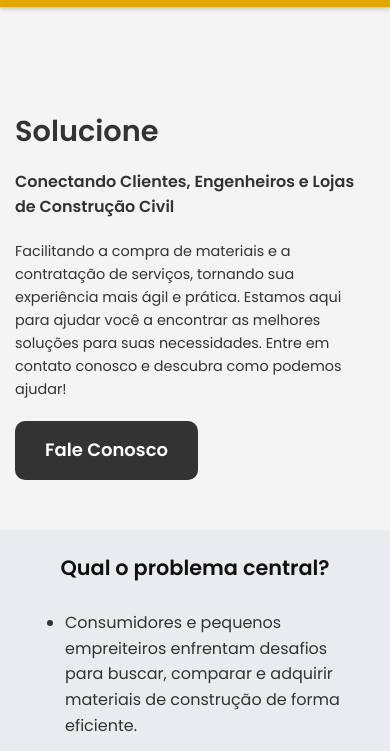
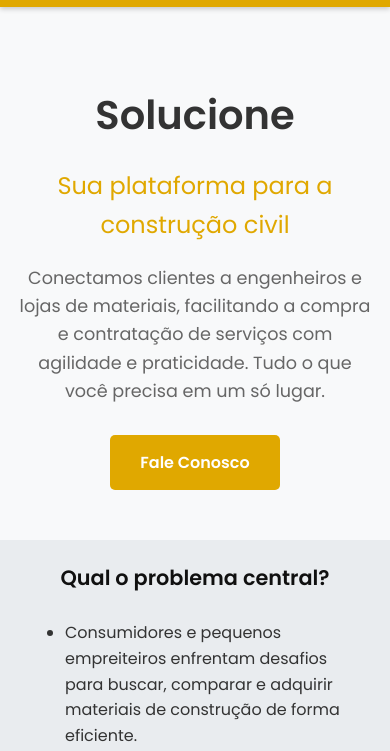
Before and after one commit to Luumano/Solucione, a plain HTML site: page index.html in a window 390 px wide. Shown: the part 67-818 px from the top of the page. Drawn offline with Linux system fonts and the light colour scheme.

Commit message:
Atualização no css e na index

```diff
--- a/css/style.css
+++ b/css/style.css
@@ -77,21 +77,63 @@ section {
 }
 
 /* Estilo para o cabeçalho */
-/* Container que alinha o texto e a imagem lado a lado */
+/* Estilos para o Cabeçalho (Header) */
+#inicio {
+    background-color: #f8f9fa; /* Fundo suave */
+    /* min-height: 80vh; /* Altura mínima para ocupar a maior parte da tela */
+    display: flex;
+    align-items: center; /* Centraliza o conteúdo verticalmente */
+    justify-content: center;
+    /* padding: 20px; */
+}
+
 .header-content {
     display: flex;
-    align-items: center; /* Alinha os itens verticalmente no centro */
-    justify-content: center; /* Centraliza os itens horizontalmente */
-    gap: 50px; /* Adiciona um espaço entre o texto e a imagem */
-    flex-wrap: wrap; /* Permite que os itens quebrem a linha em telas menores */
-    text-align: left; /* Alinha o texto à esquerda dentro do seu contêiner */
+    flex-direction: row; /* Layout padrão */
+    align-items: center;
+    justify-content: space-between;
+    max-width: 1200px;
+    width: 100%;
+    gap: 40px;
 }
 
-/* Estilo para a imagem do mascote no cabeçalho */
 .mascote-header {
-    max-width: 600px; /* Define um tamanho máximo para a imagem */
+    flex: 1;
+    max-width: 500px; /* Controla o tamanho do mascote */
     height: auto;
+    animation: fadeIn 2s ease-in-out; /* Adiciona uma animação */
 }
+
+/* Animação para o mascote */
+@keyframes fadeIn {
+    from {
+        opacity: 0;
+        transform: translateY(20px);
+    }
+    to {
+        opacity: 1;
+        transform: translateY(0);
+    }
+}
+
+/* Estilo para o botão "Fale Conosco" */
+.btn-cta-inicio {
+    display: inline-block;
+    background-color: #e0a800;
+    color: #fff;
+    padding: 15px 30px;
+    border-radius: 5px;
+    text-decoration: none;
+    font-weight: bold;
+    font-size: 1em;
+    transition: background-color 0.3s ease;
+    border: none;
+}
+
+.btn-cta-inicio:hover {
+    background-color: #ffc107;
+}
+
 
 /* Ajuste o alinhamento de texto para o contêiner de texto */
 .header-text {
@@ -115,24 +157,30 @@ header img {
     height: auto;
 }
 
-header h1 {
-    font-size: 3.5em;
-    margin: 0;
-    font-weight: 600;
+.header-text {
+    flex: 1;
+    text-align: left;
 }
 
-header h2 {
-    font-size: 1.8em;
-    margin-top: 15px;
-    max-width: 800px;
-    margin-left: auto;
-    margin-right: auto;
+.header-text h1 {
+    font-size: 4em;
+    color: #333;
+    margin-bottom: 10px;
+    font-weight: 800;
 }
 
-header p {
-    font-size: 1.2em;
-    margin: 20px auto;
-    max-width: 700px;
+.header-text h2 {
+    font-size: 1.8em;
+    color: #e0a800; /* Cor de destaque */
+    margin-bottom: 20px;
+    font-weight: 500;
+}
+
+.header-text p {
+    font-size: 1.1em;
+    color: #666;
+    line-height: 1.6;
+    margin-bottom: 30px;
 }
 
 /* Botão de Chamada para Ação (CTA) */
@@ -153,23 +201,6 @@ header p {
     color: #fff;
 }
 
-.btn-cta-inicio  {
-    display: inline-block;
-    background-color: #333; /* Cor de destaque - amarelo */
-    color: #fff;
-    padding: 15px 30px;
-    text-align: left;
-    text-decoration: none;
-    border-radius: 10px;
-    font-weight: 600;
-    font-size: 18px;
-    transition: background-color 0.3s ease;
-}
-
-.btn-cta-inicio:hover {
-    background-color: #101010; /* Escurece a cor no hover */
-    color: #fff;
-}
 
 /* Estilo para as seções */
 section h3 {
@@ -905,20 +936,22 @@ section li {
     }
 
     .header-content {
-        display: flex;
-        align-items: center;
-        justify-content: center;
-        gap: 20px;
-        flex-wrap: wrap;
-        text-align: left;
+        flex-direction: column-reverse; /* Mascote vai para cima, texto para baixo */
+        text-align: center;
     }
-
+    .header-text {
+        text-align: center;
+    }
+    .header-text h1 {
+        font-size: 2.5em;
+    }
+    .header-text h2 {
+        font-size: 1.5em;
+    }
     .mascote-header {
         display: none;
-    }
-
-    .mascote-problema {
-        display: none;
+        max-width: 300px;
+        margin-bottom: 20px;
     }
 
     #publico-alvo h3 {
--- a/index.html
+++ b/index.html
@@ -21,8 +21,8 @@
             <li><a href="#inicio">Início</a></li>
             <li><a href="#problema">Problema</a></li>
             <li><a href="#objetivo">Objetivo</a></li>
-            <li><a href="#publico-alvo">Público-Alvo</a></li>
-            <li><a href="#carousel-section">Serviços</a></li>
+            <!--<li><a href="#publico-alvo">Público-Alvo</a></li>-->
+            <li><a href="#servicos">Serviços</a></li>
             <li><a href="#equipe">Equipe</a></li>
             <li><a href="#contato">Contato</a></li>
             <a href="#contato" class="btn-cta">Fale Conosco</a>
@@ -30,15 +30,11 @@
     </nav>
 
 <header id="inicio">
-    <br>
-    <br />
     <div class="header-content">
         <div class="header-text">
             <h1>Solucione</h1>
-            <h2>Conectando Clientes, Engenheiros e Lojas de Construção Civil</h2>
-            <p>Facilitando a compra de materiais e a contratação de serviços,
-                tornando sua experiência mais ágil e prática. Estamos aqui para ajudar você a encontrar as melhores soluções para suas necessidades.
-                Entre em contato conosco e descubra como podemos ajudar!</p>
+            <h2>Sua plataforma para a construção civil</h2>
+            <p>Conectamos clientes a engenheiros e lojas de materiais, facilitando a compra e contratação de serviços com agilidade e praticidade. Tudo o que você precisa em um só lugar.</p>
             <a href="#contato" class="btn-cta-inicio">Fale Conosco</a>
         </div>
         <img src="images/mascote6.png" alt="Mascote da Solucione" class="mascote-header">
@@ -59,7 +55,8 @@
     </div>
 </section>
 
-    <section id="objetivo">
+    <!-- Versão antiga dos objetivos-->
+    <!--<section id="objetivo">
         <h3>Nosso Objetivo</h3>
         <div class="objetivo-container">
             <div class="objetivo-info">
@@ -80,9 +77,31 @@
                 </div>
             </div>
         </div>
+    </section>-->
+
+
+        <section id="objetivo">
+        <h3>Nosso Objetivo</h3>
+        <div class="servicos-container">
+            <div class="servico-item">
+                <img src="images/cliente.png" alt="Mascote de cadastro de cliente" class="servico-mascote">
+                <div class="servico-texto">
+                    <h4>Potenciais Clientes</h4>
+                    <p>Facilitar a relação comercial. Agilidade, conexão e praticidade.</p>
+                </div>
+            </div>
+            <div class="servico-item">
+                <img src="images/loja_engenheiro.png" alt="Mascote de lojas e profissionais" class="servico-mascote">
+                <div class="servico-texto">
+                    <h4>Lojas e Profissionais</h4>
+                    <p>Conectar lojas e profissionais a potenciais clientes e vice-versa.</p>
+                </div>
+            </div>
+        </div>
     </section>
 
-    <section id="publico-alvo">
+    <!-- Nosso Público-Alvo -->
+    <!-- <section id="publico-alvo">
         <h3>Nosso Público-Alvo</h3>
         <p class="section-description">A plataforma é para <strong>Clientes</strong>, <strong>Profissionais</strong> e <strong>Lojas</strong> que querem <strong>COMPRAR</strong> e aqueles que querem <strong>VENDER</strong>.</p>
 
@@ -96,7 +115,7 @@
                 <h4>Profissionais e Lojas</h4>
             </div>
         </div>
-    </section>
+    </section>-->
 
     <section id="servicos">
         <h3>Serviços</h3>
```
Also changed, not shown: images/livia.jpg. Lines whose indentation alone changed are shown as unchanged.
